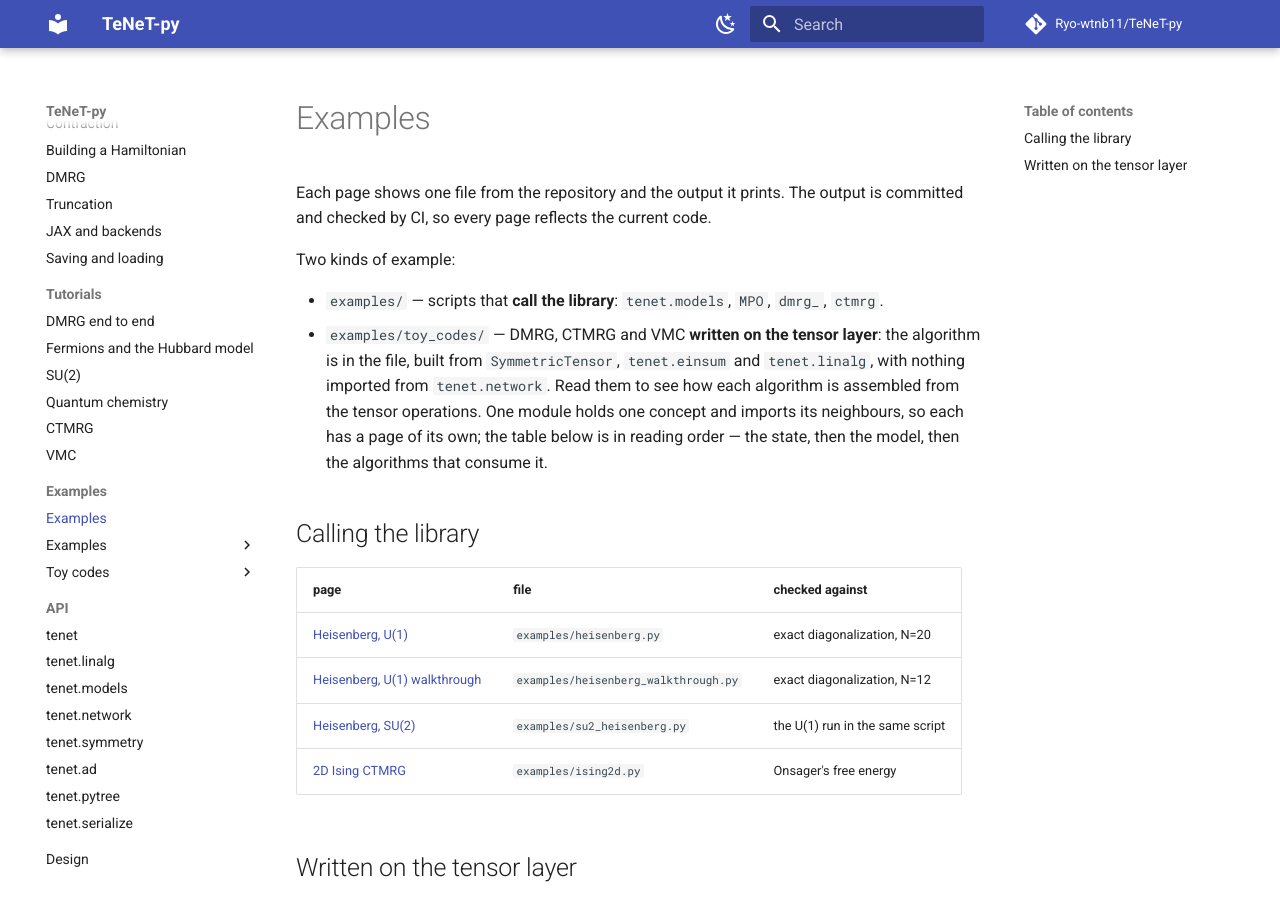
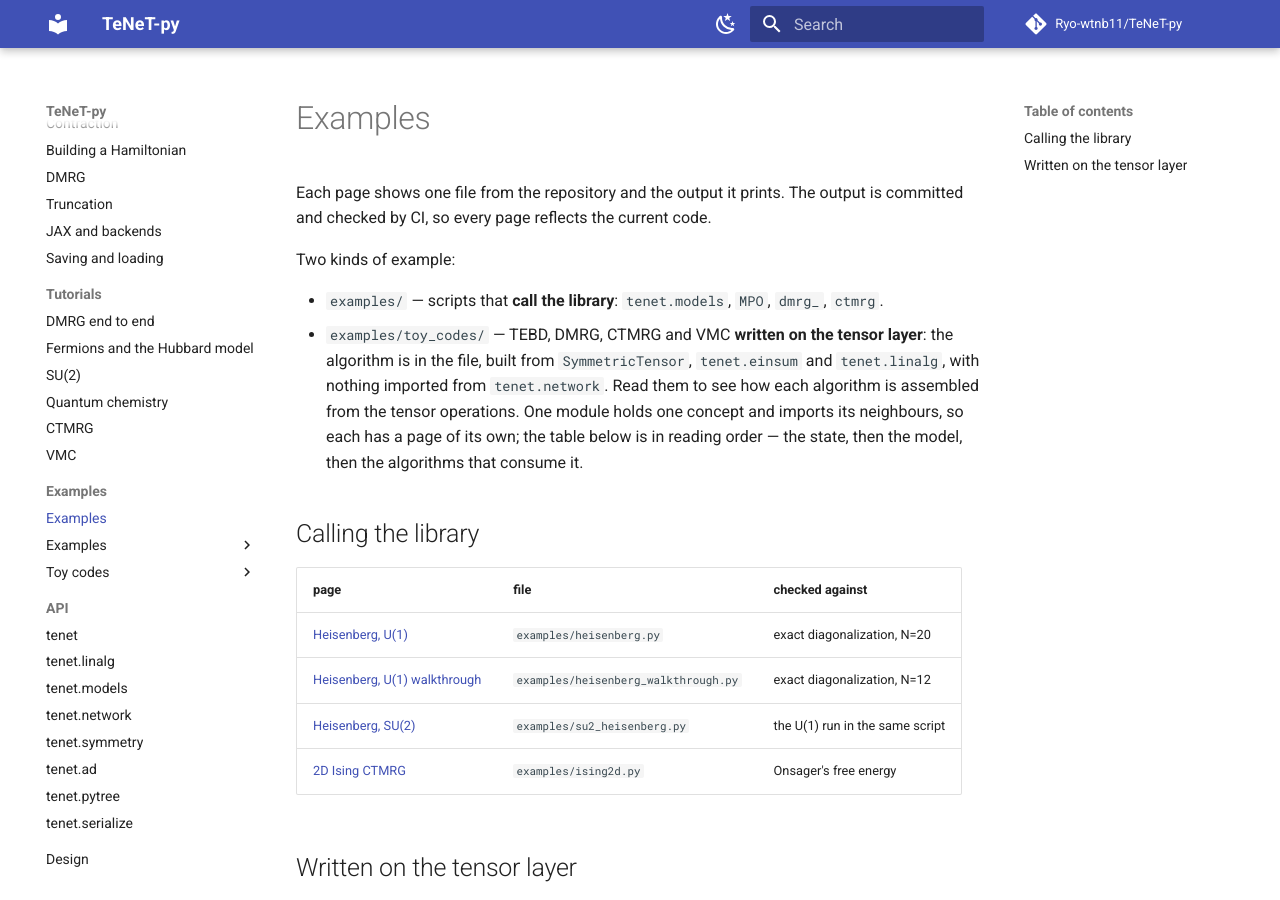
Before and after one commit to Ryo-wtnb11/TeNeT-py, an MkDocs documentation site: the page built from docs/examples/index.md, in a window 1280 px wide and 900 px high. Built offline with MkDocs 1.6.1 and Material for MkDocs 9.7.7, drawn with Linux system fonts in a browser that asks for light colours; comment, search, counter and statistics services are not loaded.

Commit message:
M74: name TEBD and exact.py's deliberate exception in the two indexes
Co-Authored-By: Claude Fable 5 <noreply@anthropic.com>

```diff
--- a/docs/examples/index.md
+++ b/docs/examples/index.md
@@ -6,7 +6,7 @@ committed and checked by CI, so every page reflects the current code.
 Two kinds of example:
 
 - `examples/` — scripts that **call the library**: `tenet.models`, `MPO`, `dmrg_`, `ctmrg`.
-- `examples/toy_codes/` — DMRG, CTMRG and VMC **written on the tensor layer**: the
+- `examples/toy_codes/` — TEBD, DMRG, CTMRG and VMC **written on the tensor layer**: the
   algorithm is in the file, built from `SymmetricTensor`, `tenet.einsum` and
   `tenet.linalg`, with nothing imported from `tenet.network`. Read them to see how each
   algorithm is assembled from the tensor operations. One module holds one concept and
```
Also changed, not shown: examples/toy_codes/README.md (+4 -0 lines).
